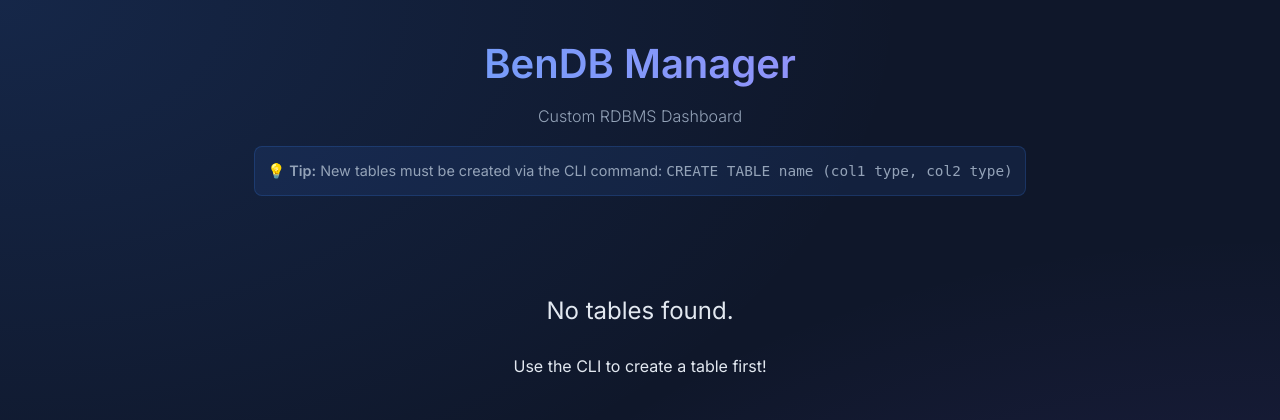
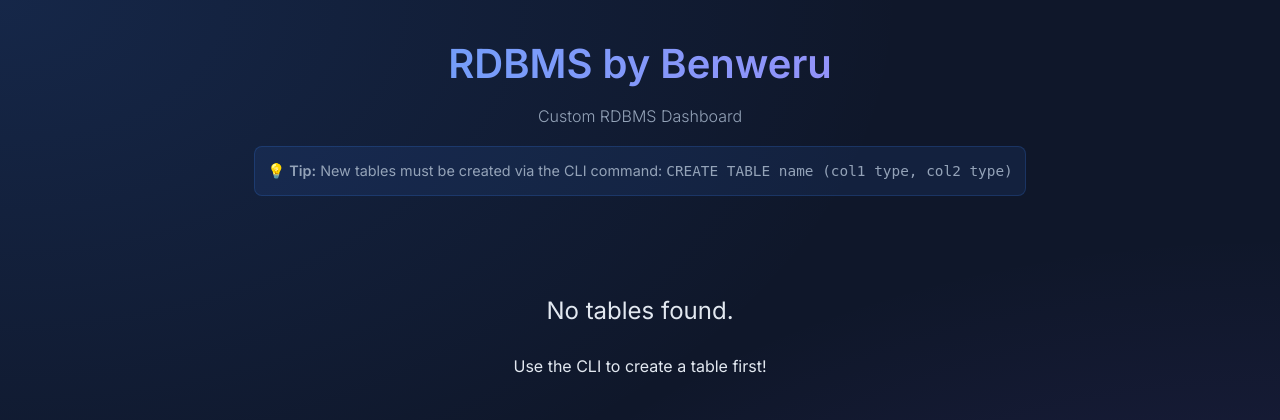
Before and after one commit to benweru/pesapal-jdev26-rdbms, a Flask app: page / in a window 1280 px wide. Shown: the top 420 px of the page. Run offline with Flask 3, Linux system fonts and the light colour scheme.

Commit message:
Update to README and UI

```diff
--- a/src/templates/index.html
+++ b/src/templates/index.html
@@ -3,7 +3,7 @@
 <head>
     <meta charset="UTF-8">
     <meta name="viewport" content="width=device-width, initial-scale=1.0">
-    <title>BenDB Manager</title>
+    <title>Benwwru RDBMS PesaPal Challenge</title>
     <link href="https://fonts.googleapis.com/css2?family=Inter:wght@300;400;600&display=swap" rel="stylesheet">
     <style>
         :root {
@@ -221,7 +221,7 @@
 
     <div class="container">
         <header>
-            <h1>BenDB Manager</h1>
+            <h1>RDBMS by Benweru</h1>
             <p class="subtitle">Custom RDBMS Dashboard</p>
             <div style="background: rgba(59, 130, 246, 0.1); border: 1px solid rgba(59, 130, 246, 0.2); padding: 0.75rem; border-radius: 8px; margin-top: 1rem; font-size: 0.9rem; color: #94a3b8; display: inline-block;">
                 💡 <strong>Tip:</strong> New tables must be created via the CLI command: <code>CREATE TABLE name (col1 type, col2 type)</code>
```
Also changed, not shown: README.md.
